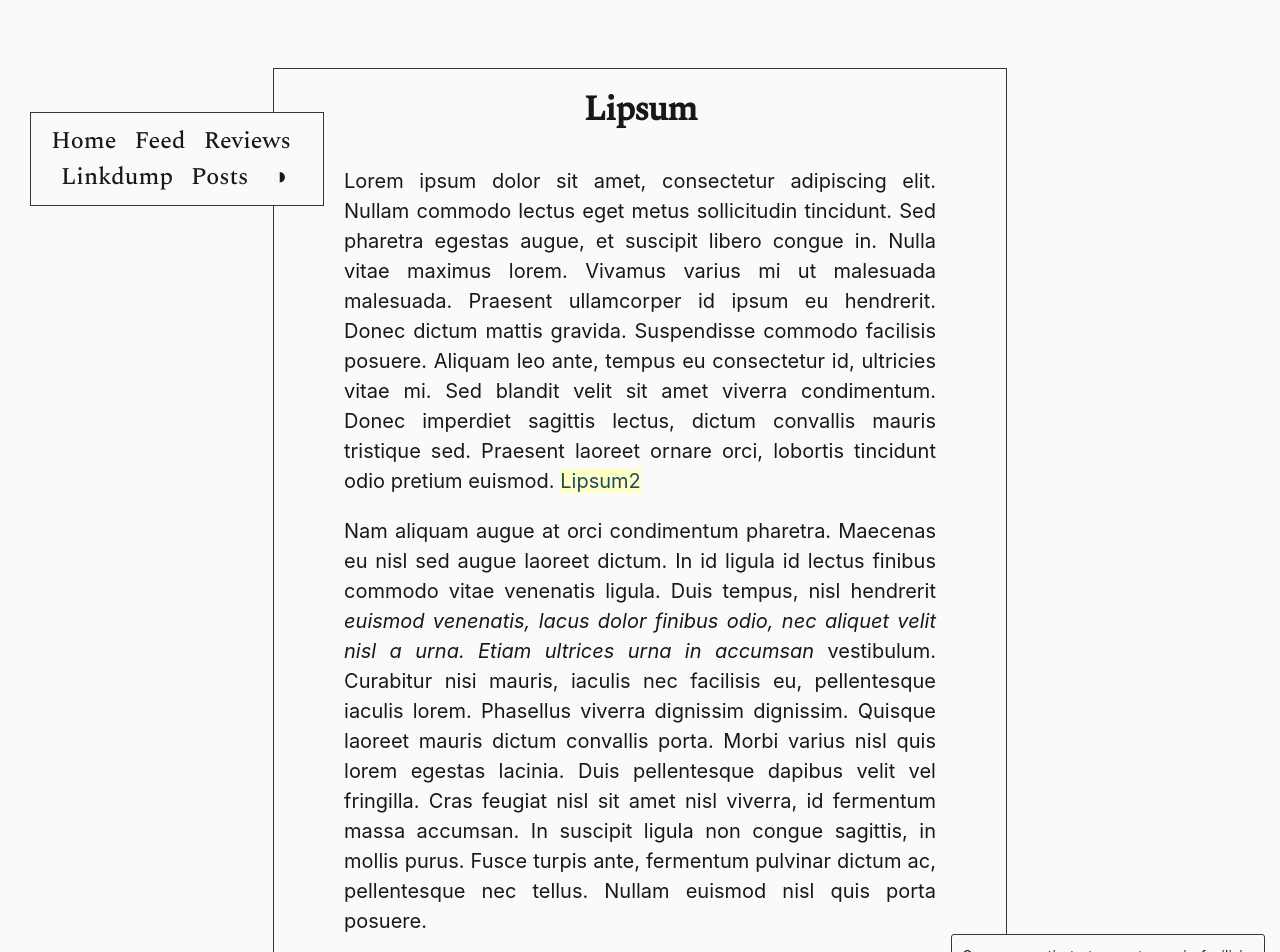
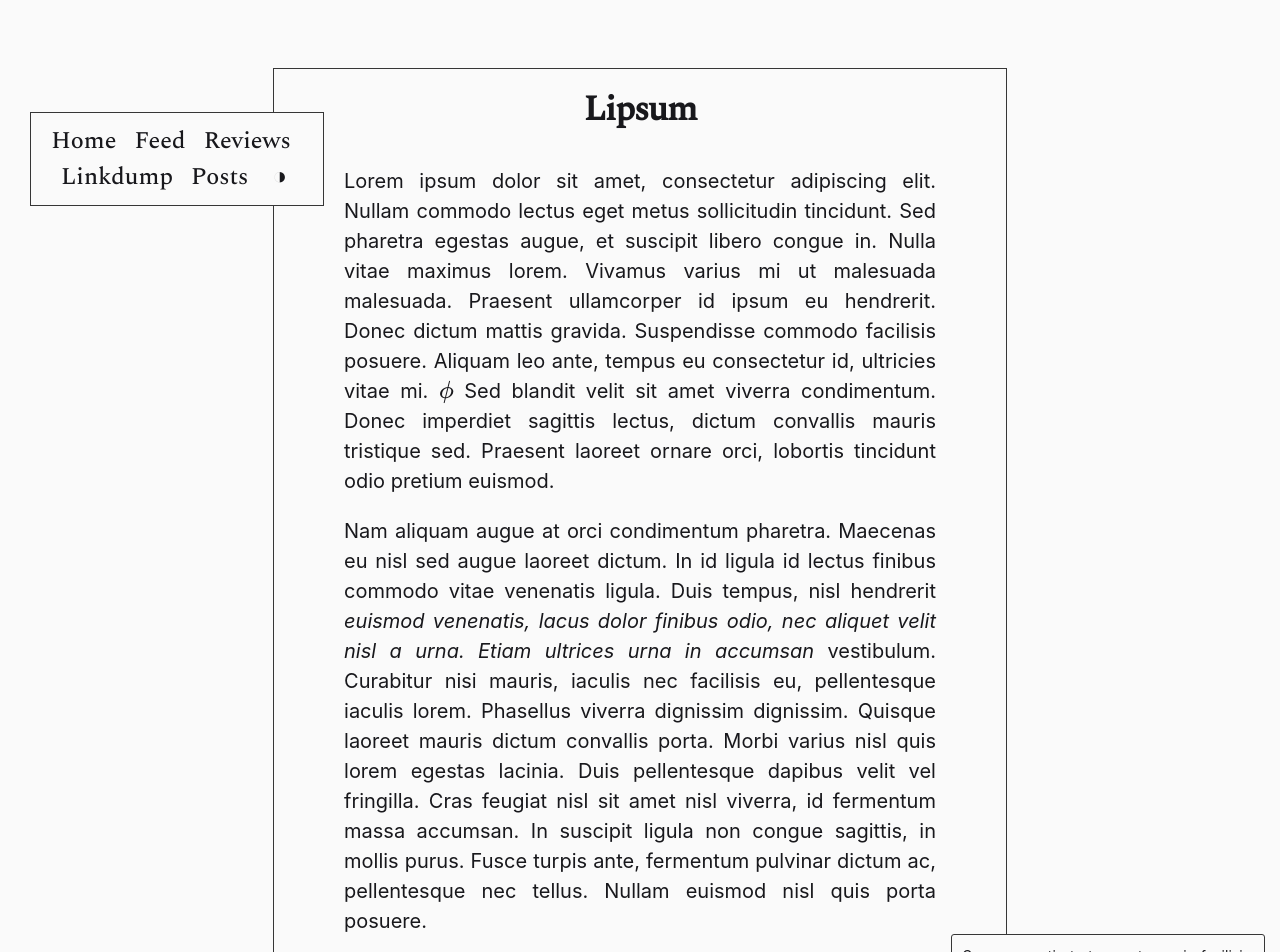
Before and after one commit to jonesethan883/jonesethan883.github.io, a Jekyll site: the page built from _notes/Public/Lipsum.md, in a window 1280 px wide. Shown: the top 952 px of the page. Built offline with Jekyll 4.4.1, drawn with Linux system fonts in a browser that asks for light colours; some web fonts are replaced; formulas are drawn with MathJax 3.

```diff
--- a/_config.yml
+++ b/_config.yml
@@ -112,7 +112,7 @@ markdown: kramdown
 kramdown:
   input: GFM
   hard_wrap: false
-  math_engine: katex
+  math_engine: mathjax
   smart_quotes: ["apos", "apos", "quot", "quot"]
   syntax_highlighter: rouge
 
--- a/_includes/MathjaxSupport.html
+++ b/_includes/MathjaxSupport.html
@@ -6,8 +6,8 @@ MathJax.Hub.Config({
       }
     },
     tex2jax: {
-    inlineMath: [ ['$', '$'] ],
-    displayMath: [ ['$$', '$$'] ],
+           inlineMath: [ ['$','$'], ['\\(', '\\)'] ],
+           displayMath: [ ['$$','$$'], ['\\[', '\\]'] ],
     processEscapes: true,
   }
 });
--- a/_layouts/Post.html
+++ b/_layouts/Post.html
@@ -60,8 +60,6 @@
     <link href="/assets/css/style.css" rel="stylesheet" media="all" class="default" />
     <link href="/assets/css/main.css" rel="stylesheet" media="all" class="default" />
     <link href="/assets/css/Util.css" rel="stylesheet" media="all" class="default" />
-    <link href="/assets/css/vendor/Katex.css" rel="stylesheet" media="all" class="default" />
-
     <!--[if IE]>
         <link href="/assets/css/ie-target.css" rel="stylesheet" type="text/css"/>
     <![endif]-->
--- a/_notes/Public/Lipsum.md
+++ b/_notes/Public/Lipsum.md
@@ -6,7 +6,7 @@ date : 16-05-2022
 mathjax : true
 ---
 
-Lorem ipsum dolor sit amet, consectetur adipiscing elit. Nullam commodo lectus eget metus sollicitudin tincidunt. Sed pharetra egestas augue, et suscipit libero congue in. Nulla vitae maximus lorem. Vivamus varius mi ut malesuada malesuada. Praesent ullamcorper id ipsum eu hendrerit. Donec dictum mattis gravida. Suspendisse commodo facilisis posuere. Aliquam leo ante, tempus eu consectetur id, ultricies vitae mi. Sed blandit velit sit amet viverra condimentum. Donec imperdiet sagittis lectus, dictum convallis mauris tristique sed. Praesent laoreet ornare orci, lobortis tincidunt odio pretium euismod. [[Lipsum2]]
+Lorem ipsum dolor sit amet, consectetur adipiscing elit. Nullam commodo lectus eget metus sollicitudin tincidunt. Sed pharetra egestas augue, et suscipit libero congue in. Nulla vitae maximus lorem. Vivamus varius mi ut malesuada malesuada. Praesent ullamcorper id ipsum eu hendrerit. Donec dictum mattis gravida. Suspendisse commodo facilisis posuere. Aliquam leo ante, tempus eu consectetur id, ultricies vitae mi. $\phi$ Sed blandit velit sit amet viverra condimentum. Donec imperdiet sagittis lectus, dictum convallis mauris tristique sed. Praesent laoreet ornare orci, lobortis tincidunt odio pretium euismod.
 
 Nam aliquam augue at orci condimentum pharetra. Maecenas eu nisl sed augue laoreet dictum. In id ligula id lectus finibus commodo vitae venenatis ligula. Duis tempus, nisl hendrerit *euismod venenatis, lacus dolor finibus odio, nec aliquet velit nisl a urna. Etiam ultrices urna in accumsan* vestibulum. Curabitur nisi mauris, iaculis nec facilisis eu, pellentesque iaculis lorem. Phasellus viverra dignissim dignissim. Quisque laoreet mauris dictum convallis porta. Morbi varius nisl quis lorem egestas lacinia. Duis pellentesque dapibus velit vel fringilla. Cras feugiat nisl sit amet nisl viverra, id fermentum massa accumsan. In suscipit ligula non congue sagittis, in mollis purus. Fusce turpis ante, fermentum pulvinar dictum ac, pellentesque nec tellus. Nullam euismod nisl quis porta posuere.[[Cras venenatis tortor eget mauris facilisis, sed varius eros luctus. Cras rhoncus mauris ac magna fermentum, pellentesque porta purus efficitur. Vestibulum faucibus turpis non metus convallis, sit amet congue metus interdum. Donec auctor blandit efficitur. Mauris elit ipsum, iaculis non augue eu, vestibulum facilisis orci. Nullam auctor sapien at varius mattis. Ut gravida quam vitae erat tempus vulputate.::rmn]]
 
--- a/assets/css/main.css
+++ b/assets/css/main.css
@@ -550,9 +550,6 @@ summary {
 }
 
 
-details[open] {
-    padding: .5em;
-}
 details:not([open]){
     flex-flow: column;
 }
@@ -569,7 +566,6 @@ details.mn-left:not([open]) summary::after, details.mn-right:not([opem]) summary
 }
 
 details[open] summary {
-    border-bottom: 1px solid #aaa;
     margin-bottom: .5em;
 
 }
```
Also changed, not shown: _notes/Public/No One Is Talking About This.md (+1 -1 lines).
